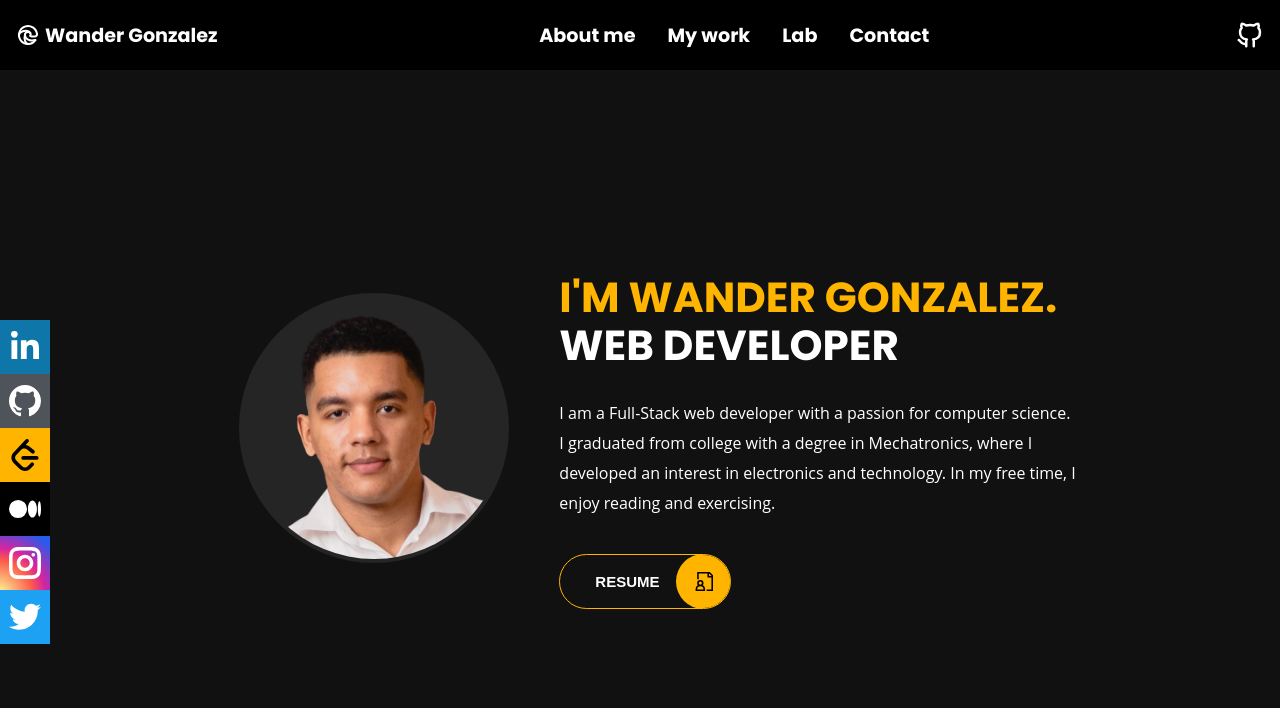
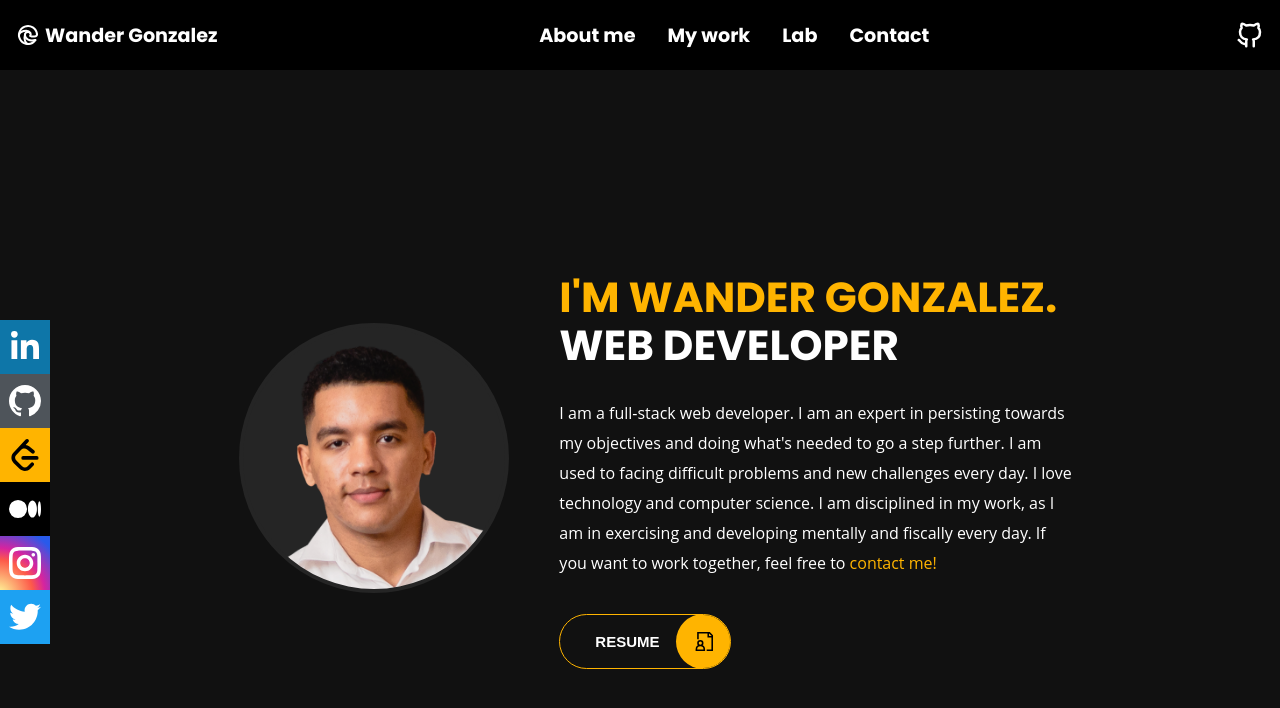
Before and after one commit to wandergithub/w-portfolio, a React (Create React App) app: page / in a window 1280 px wide. Shown: the top 708 px of the page. Built offline with nearby package versions, Linux system fonts and the light colour scheme.

Commit message:
Update about me paragraph

```diff
--- a/src/components/About/About.js
+++ b/src/components/About/About.js
@@ -1,4 +1,5 @@
 import './About.scss';
+import { Link } from 'react-router-dom';
 import { GrDocumentUser } from 'react-icons/gr';
 import me from './assets/me.webp';
 import FloatingSocial from '../FloatingSocial/FloatingSocial';
@@ -24,12 +25,19 @@ const About = () => (
           <span>Web Developer</span>
         </h1>
         <p className="text-p">
-          I am a Full-Stack web developer with a passion for computer science.
-          I graduated from college with a degree in Mechatronics, where I
-          developed an interest in electronics and technology. In my free
-          time, I enjoy reading and exercising.
+          I am a full-stack web developer. I am an expert in persisting towards
+          my objectives and doing what&apos;s needed to go a step further. I am used
+          to facing difficult problems and new challenges every day. I love
+          technology and computer science. I am disciplined in my work, as I am
+          in exercising and developing mentally and fiscally every day. If you
+          want to work together, feel free to
+          <Link to="/contact" style={{ textDecoration: 'none', color: '#ffb400' }}> contact me!</Link>
         </p>
-        <a href="https://docs.google.com/document/d/1WpT8wFZMX6YKyg4YN3l6hYIXNqSo1xpdtLb_zSInrt8/edit?usp=sharing" target="_blank" rel="noreferrer">
+        <a
+          href="https://docs.google.com/document/d/1WpT8wFZMX6YKyg4YN3l6hYIXNqSo1xpdtLb_zSInrt8/edit?usp=sharing"
+          target="_blank"
+          rel="noreferrer"
+        >
           <Button
             name="Resume"
             type="button"
```
